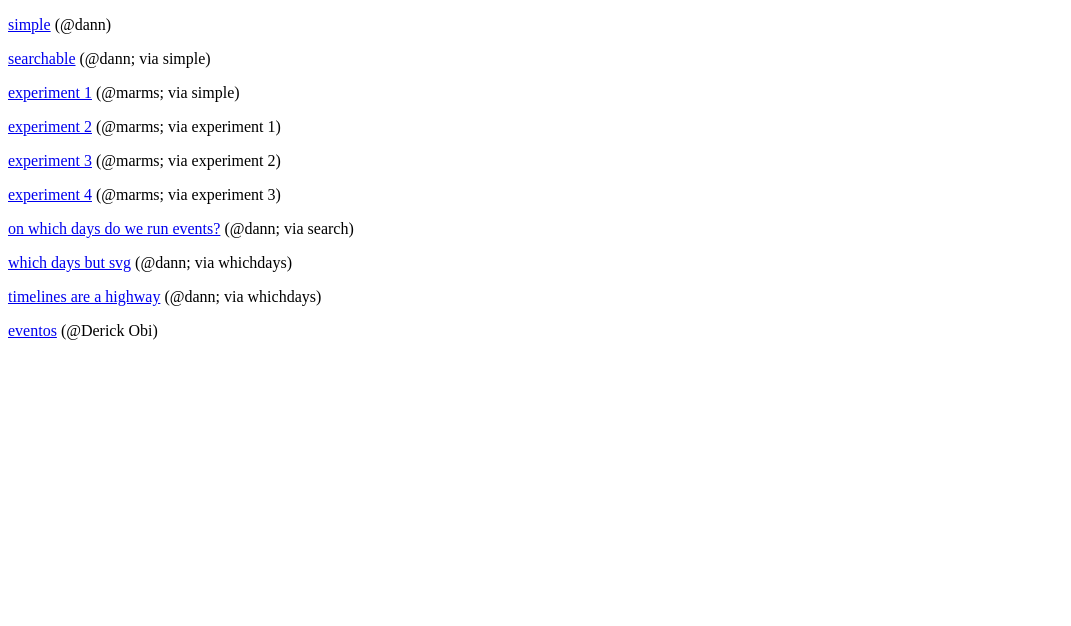
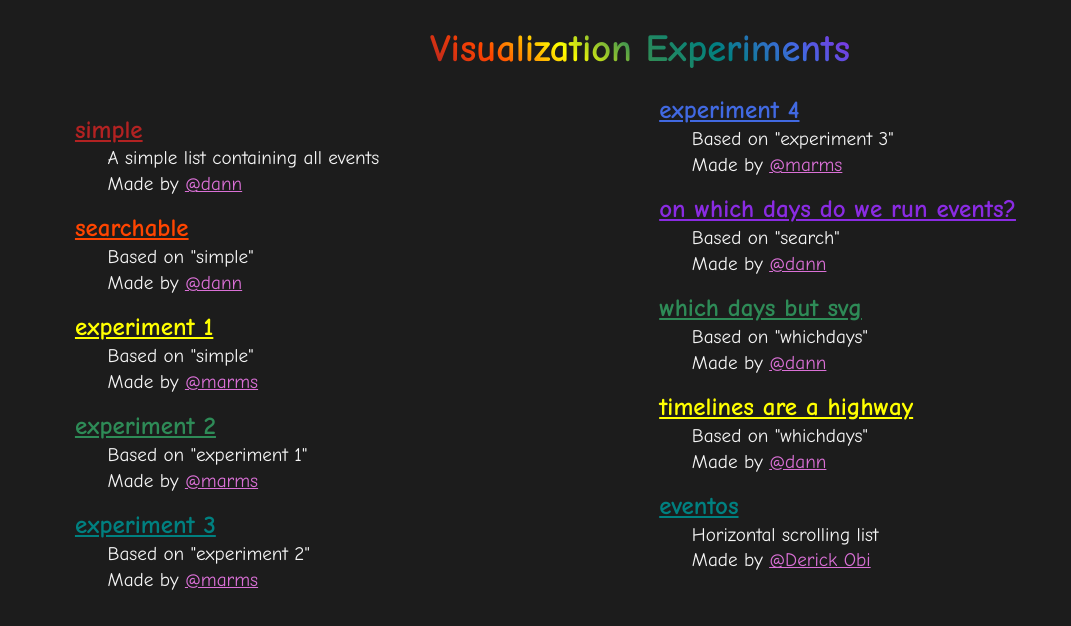
Before and after one commit to torontojs/historical-archive, a website: page docs/index.html in a window 1280 px wide. Shown: the whole page, without its empty margins (0-1071 px from the left). Drawn offline with Linux system fonts and the light colour scheme.

Commit message:
feat: styles to index page

```diff
--- a/docs/index.html
+++ b/docs/index.html
@@ -3,18 +3,63 @@
 <head>
   <meta charset="UTF-8">
   <meta name="viewport" content="width=device-width0, initial-scale=1.0">
-  <title>Frontends</title>
+  <title>Visualization Experiments</title>
+  <link rel="stylesheet" href="./styles.css">
 </head>
 <body>
-  <p><a href="simple">simple</a> (@dann)</p>
-  <p><a href="search">searchable</a> (@dann; via simple)</p>
-  <p><a href="marms-experiment-1/">experiment 1</a> (@marms; via simple)</p>
-  <p><a href="marms-experiment-2/">experiment 2</a> (@marms; via experiment 1)</p>
-  <p><a href="marms-experiment-3/">experiment 3</a> (@marms; via experiment 2)</p>
-  <p><a href="marms-experiment-4/">experiment 4</a> (@marms; via experiment 3)</p>
-  <p><a href="whichdays">on which days do we run events?</a> (@dann; via search)</p>
-  <p><a href="whichdayssvg">which days but svg</a> (@dann; via whichdays)</p>
-  <p><a href="highway">timelines are a highway</a> (@dann; via whichdays)</p>
-  <p><a href="eventos">eventos</a> (@Derick Obi)</p>
+  <h1>Visualization Experiments</h1>
+
+  <dl>
+    <dt><a href="simple">simple</a></dt>
+    <dd>
+      <p>A simple list containing all events</p>
+      <p>Made by <a href="">@dann</a></p>
+    </dd>
+    <dt><a href="search">searchable</a></dt>
+    <dd>
+      <p>Based on "simple"</p>
+      <p>Made by <a href="">@dann</a></p>
+    </dd>
+    <dt><a href="marms-experiment-1/">experiment 1</a></dt>
+    <dd>
+      <p>Based on "simple"</p>
+      <p>Made by <a href="">@marms</a></p>
+    </dd>
+    <dt><a href="marms-experiment-2/">experiment 2</a></dt>
+    <dd>
+      <p>Based on "experiment 1"</p>
+      <p>Made by <a href="">@marms</a></p>
+    </dd>
+    <dt><a href="marms-experiment-3/">experiment 3</a></dt>
+    <dd>
+      <p>Based on "experiment 2"</p>
+      <p>Made by <a href="">@marms</a></p>
+    </dd>
+    <dt><a href="marms-experiment-4/">experiment 4</a></dt>
+    <dd>
+      <p>Based on "experiment 3"</p>
+      <p>Made by <a href="">@marms</a></p>
+    </dd>
+    <dt><a href="whichdays">on which days do we run events?</a></dt>
+    <dd>
+      <p>Based on "search"</p>
+      <p>Made by <a href="">@dann</a></p>
+    </dd>
+    <dt><a href="whichdayssvg">which days but svg</a></dt>
+    <dd>
+      <p>Based on "whichdays"</p>
+      <p>Made by <a href="">@dann</a></p>
+    </dd>
+    <dt><a href="highway">timelines are a highway</a></dt>
+    <dd>
+      <p>Based on "whichdays"</p>
+      <p>Made by <a href="">@dann</a></p>
+    </dd>
+    <dt><a href="eventos">eventos</a></dt>
+    <dd>
+      <p>Horizontal scrolling list</p>
+      <p>Made by <a href="">@Derick Obi</a></p>
+    </dd>
+  </dl>
 </body>
 </html>
--- /dev/null
+++ b/docs/styles.css
@@ -0,0 +1,66 @@
+:root {
+	font-family: 'Comic Sans MS', 'Segoe Print', 'Bradley Hand', Chilanka, TSCu_Comic, casual, cursive;
+	font-size: 1.2rem;
+	accent-color: tomato;
+}
+
+*, *::before, *::after { box-sizing: border-box; }
+
+body {
+	margin: 1rem;
+	background-color: #1c1c1c;
+	color: whitesmoke;
+}
+
+a { color: orchid; }
+
+h1 {
+	text-align: center;
+	color: transparent;
+	background: linear-gradient(45deg, firebrick, orangered, yellow, seagreen, teal, royalblue, blueviolet);
+	background-clip: text;
+	width: fit-content;
+	margin-inline: auto;
+}
+
+dl {
+	width: 100%;
+	max-width: 100ch;
+	margin-inline: auto;
+	padding-inline: 1rem;
+
+	columns: 2;
+	column-gap: 2rem;
+
+	@media (width < 700px) { columns: 1; }
+
+	p { margin: 0.2rem; }
+
+	dt {
+		font-weight: bold;
+		margin-block-start: 1rem;
+		font-size: 1.3em;
+
+		break-after: avoid;
+		break-inside: avoid;
+		break-before: auto;
+
+		a { color: inherit; }
+
+		&:nth-of-type(1n) { color: firebrick; }
+		&:nth-of-type(2n) { color: orangered; }
+		&:nth-of-type(3n) { color: yellow; }
+		&:nth-of-type(4n) { color: seagreen; }
+		&:nth-of-type(5n) { color: teal; }
+		&:nth-of-type(6n) { color: royalblue; }
+		&:nth-of-type(7n) { color: blueviolet; }
+	}
+
+	dd {
+		margin-inline-start: 1.5rem;
+
+		break-inside: avoid;
+		break-before: avoid;
+		break-after: auto;
+	}
+}
```
